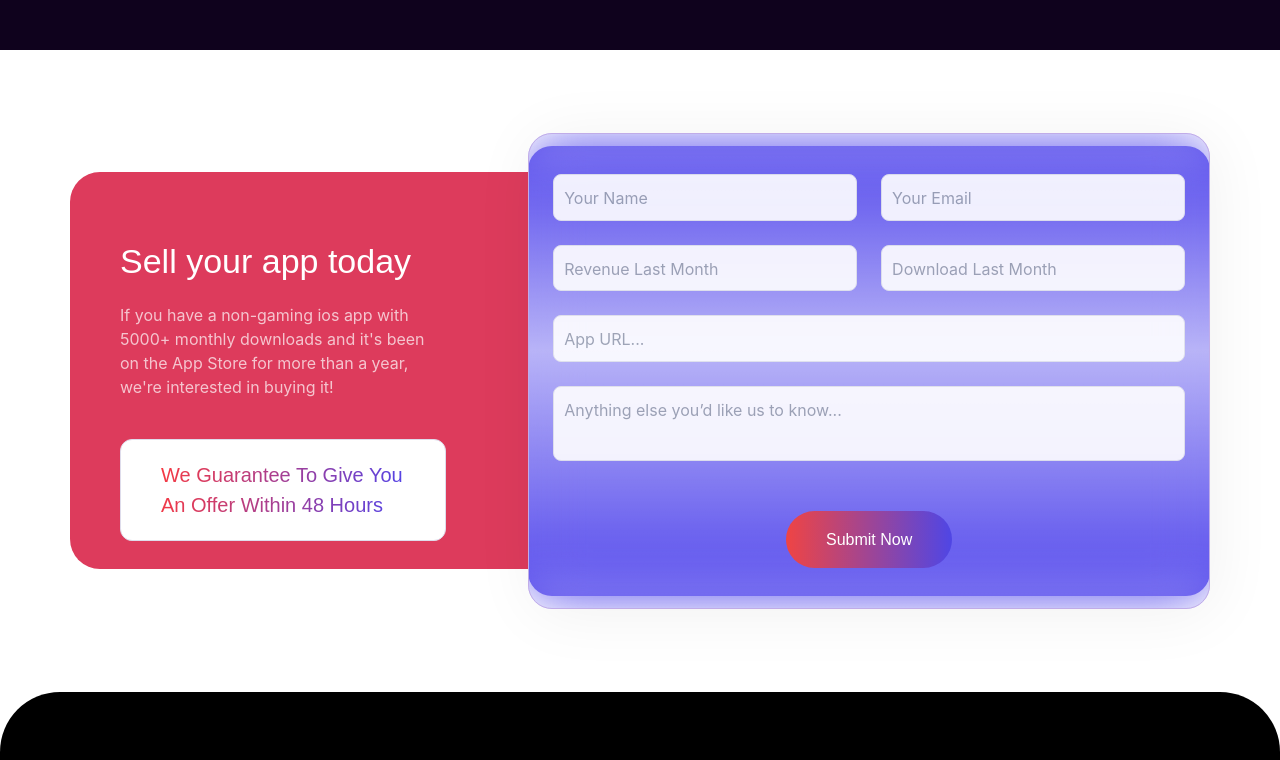
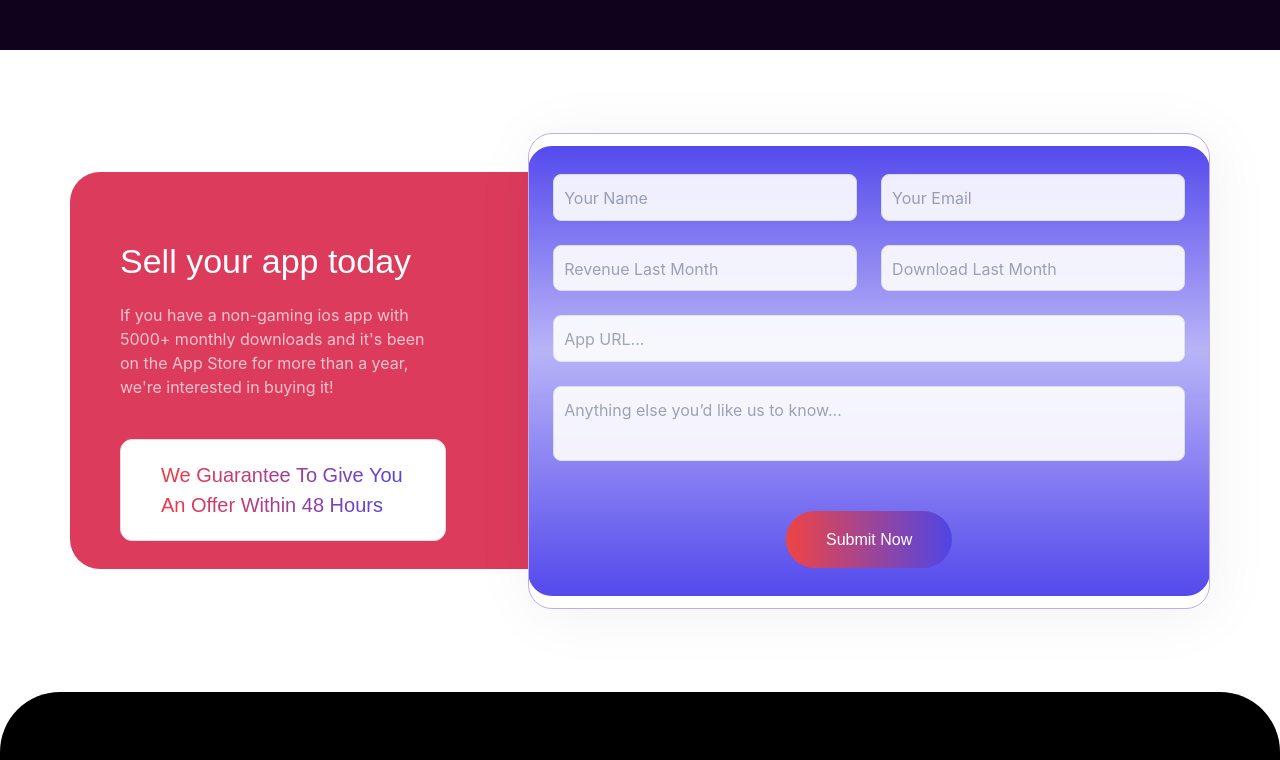
Before and after one commit to Dh-Pardeep/Sell-Your-App-Two, a React (Vite) app: page / in a window 1280 px wide. Shown: the part 8840-9600 px from the top of the page. Built offline with nearby package versions, Linux system fonts and the light colour scheme.

Commit message:
backdrop-filter: blur remove

```diff
--- a/src/App.css
+++ b/src/App.css
@@ -79,7 +79,6 @@
     border: 1px solid #FFF;
     background: linear-gradient(180deg, rgba(255, 255, 255, 0.00) 0%, rgba(255, 255, 255, 0.60) 45.71%, rgba(255, 255, 255, 0.00) 100%);
     box-shadow: 4px 5px 65px 0px rgba(0, 0, 0, 0.06);
-    backdrop-filter: blur(27px);
 }
 
 /* Explore section */
@@ -88,7 +87,6 @@
     border: 1px solid rgba(255, 255, 255, 0.14);
     background: linear-gradient(180deg, rgba(255, 255, 255, 0.08) 3.73%, rgba(255, 255, 255, 0.00) 100%);
     box-shadow: 0px 0px 40px 0px rgba(72, 68, 242, 0.04), 0px 0px 32px 0px rgba(72, 68, 242, 0.04) inset, 0px 0px 32px 0px rgba(255, 57, 57, 0.04) inset;
-    backdrop-filter: blur(20px);
     cursor: pointer;
 }
 
```
